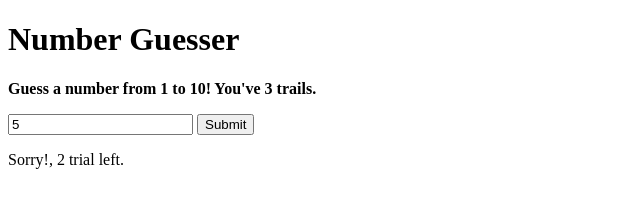
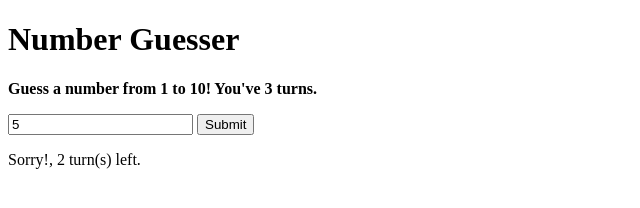
Before and after one commit to tithanayut/JSNumGuesser, a plain HTML site: page index.html in a window 1280 px wide. Both pictures are taken after typing "5" into the empty fields and a click on the input "Submit". Shown: the full height of the page, 0-640 px from the left. Drawn offline with Linux system fonts and the light colour scheme.

Commit message:
Edit wording

```diff
--- a/app.js
+++ b/app.js
@@ -17,7 +17,7 @@ appForm.addEventListener("submit", function(e){
 
             showBtnPlayAgain();
         }else{
-            msg.textContent = "Sorry!, " + trial + " trial left.";
+            msg.textContent = "Sorry!, " + trial + " turn(s) left.";
         }
     }else{
         msg.textContent = "Sorry! You failed.";
--- a/index.html
+++ b/index.html
@@ -7,7 +7,7 @@
 </head>
 <body>
     <h1>Number Guesser</h1>
-    <p style="font-weight:bold;">Guess a number from 1 to 10! You've 3 trails.</p>
+    <p style="font-weight:bold;">Guess a number from 1 to 10! You've 3 turns.</p>
     <form id="num-form">
         <input type="number" id="num-input">
         <input type="submit" id="num-submit" value="Submit">
```
